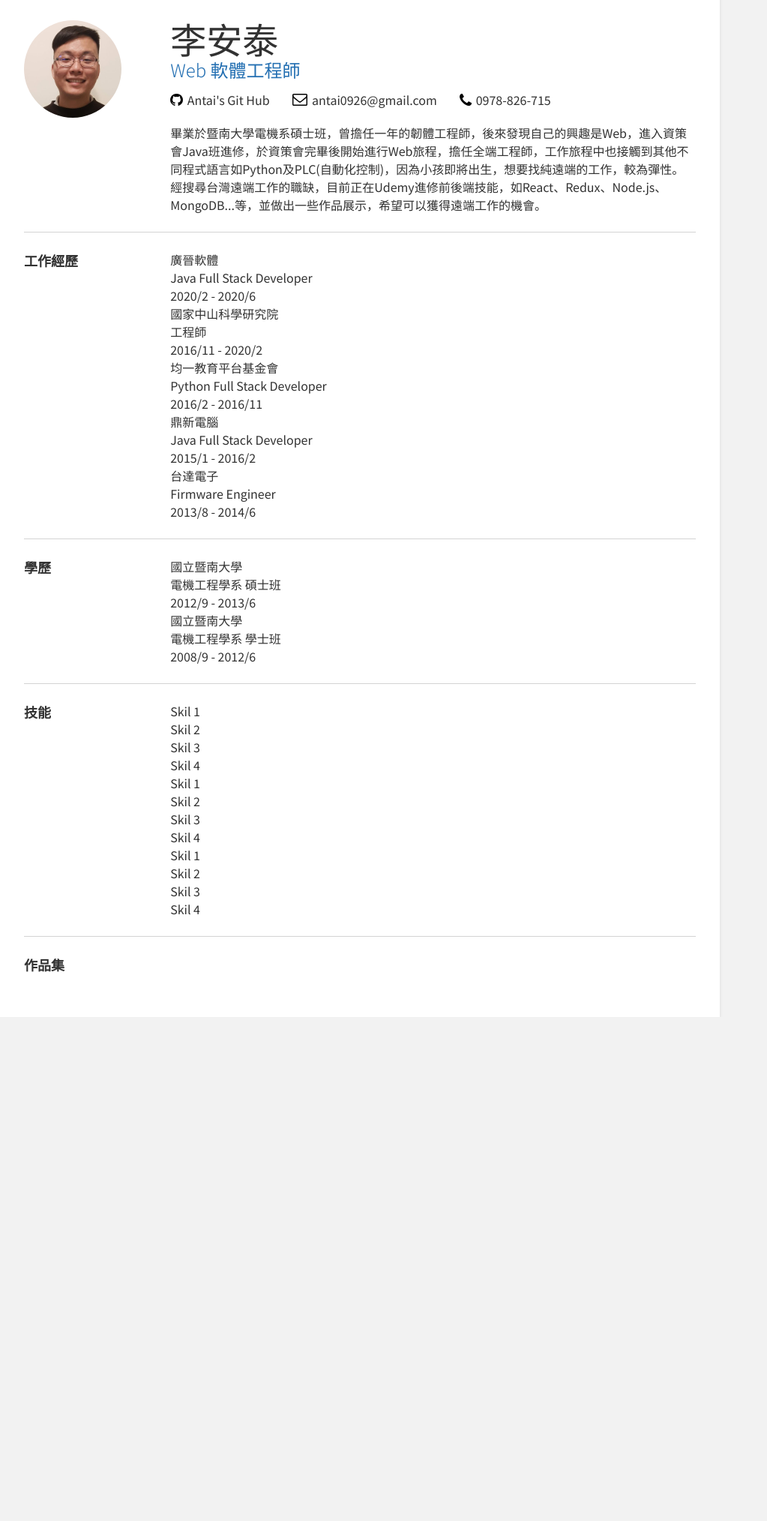
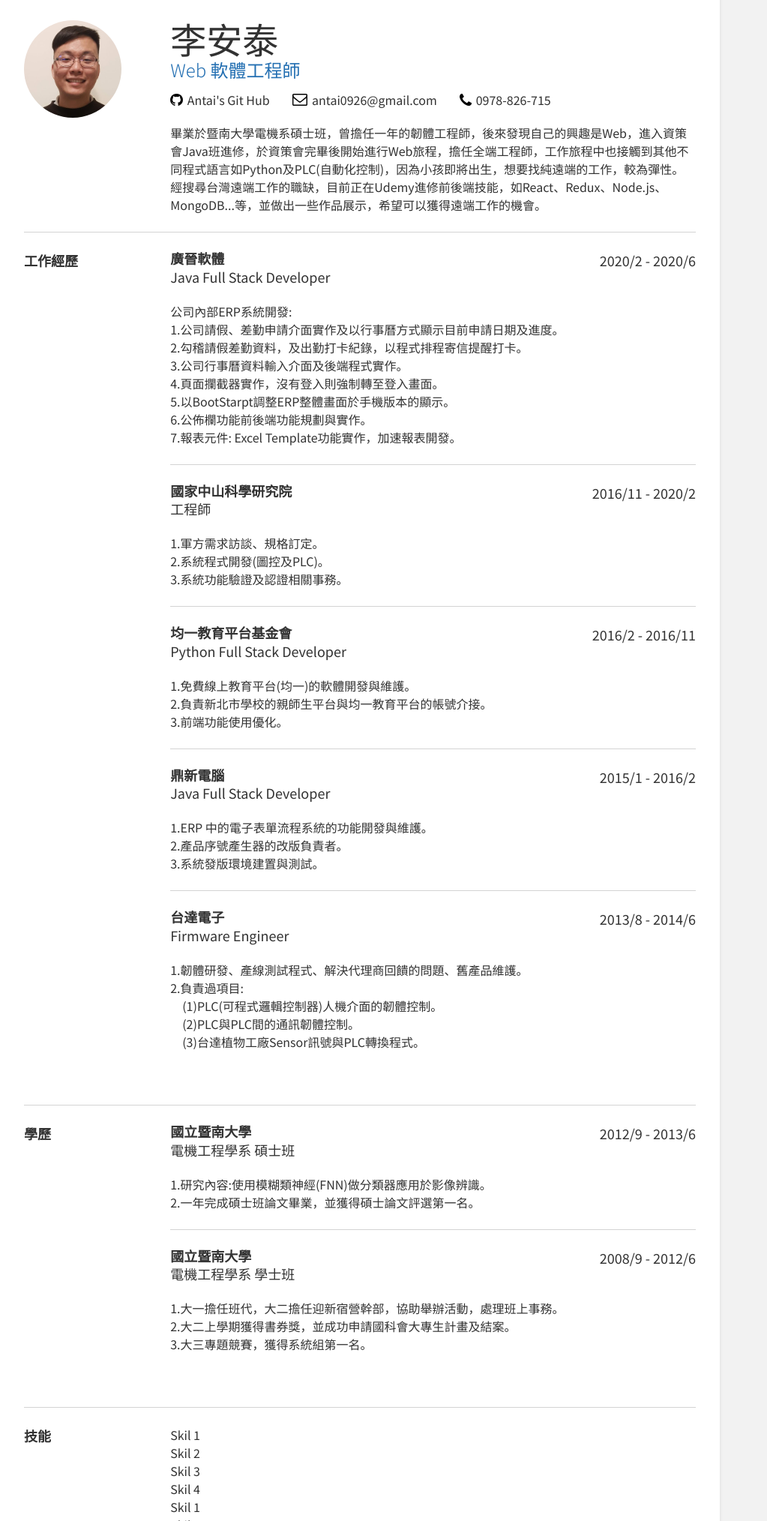
Before and after one commit to antai0926/Antai-Resume, a plain HTML site: page index.html in a window 1280 px wide. Shown: the part 29-2057 px from the top of the page at 75% size, without its empty margins (0-1023 px from the left). Before the commit the page ends 1385 px from the top, so only its background shows below. Drawn offline with nearby package versions, Linux system fonts and the light colour scheme.

Commit message:
add experience part

```diff
--- a/index.html
+++ b/index.html
@@ -32,9 +32,7 @@
           <div class="links">
             <div class="link-item">
               <img src="./img/github.svg" alt="github-link" />
-              <a href="https://github.com/antai0926"
-                >Antai's Git Hub</a
-              >
+              <a href="https://github.com/antai0926">Antai's Git Hub</a>
             </div>
             <div class="link-item">
               <img src="./img/envelope-o.svg" alt="e-mail" />
@@ -63,6 +61,16 @@
               </div>
               <div>2020/2 - 2020/6</div>
             </div>
+            <p>
+              公司內部ERP系統開發:<br />
+              1.公司請假、差勤申請介面實作及以行事曆方式顯示目前申請日期及進度。<br />
+              2.勾稽請假差勤資料，及出勤打卡紀錄，以程式排程寄信提醒打卡。<br />
+              3.公司行事曆資料輸入介面及後端程式實作。<br />
+              4.頁面攔截器實作，沒有登入則強制轉至登入畫面。<br />
+              5.以BootStarpt調整ERP整體畫面於手機版本的顯示。<br />
+              6.公佈欄功能前後端功能規劃與實作。<br />
+              7.報表元件: Excel Template功能實作，加速報表開發。<br />
+            </p>
           </div>
           <div class="job">
             <div class="job-title-container">
@@ -72,6 +80,11 @@
               </div>
               <div>2016/11 - 2020/2</div>
             </div>
+            <p>
+              1.軍方需求訪談、規格訂定。<br />
+              2.系統程式開發(圖控及PLC)。<br />
+              3.系統功能驗證及認證相關事務。<br />
+            </p>
           </div>
           <div class="job">
             <div class="job-title-container">
@@ -81,6 +94,11 @@
               </div>
               <div>2016/2 - 2016/11</div>
             </div>
+            <p>
+              1.免費線上教育平台(均一)的軟體開發與維護。<br />
+              2.負責新北市學校的親師生平台與均一教育平台的帳號介接。<br />
+              3.前端功能使用優化。<br />
+            </p>
           </div>
           <div class="job">
             <div class="job-title-container">
@@ -90,6 +108,11 @@
               </div>
               <div>2015/1 - 2016/2</div>
             </div>
+            <p>
+              1.ERP 中的電子表單流程系統的功能開發與維護。<br />
+              2.產品序號產生器的改版負責者。<br />
+              3.系統發版環境建置與測試。<br />
+            </p>
           </div>
           <div class="job">
             <div class="job-title-container">
@@ -99,6 +122,13 @@
               </div>
               <div>2013/8 - 2014/6</div>
             </div>
+            <p>
+              1.韌體研發、產線測試程式、解決代理商回饋的問題、舊產品維護。<br />
+              2.負責過項目: <br />
+              &emsp;(1)PLC(可程式邏輯控制器)人機介面的韌體控制。<br />
+              &emsp;(2)PLC與PLC間的通訊韌體控制。<br />
+              &emsp;(3)台達植物工廠Sensor訊號與PLC轉換程式。<br />
+            </p>
           </div>
         </div>
       </section>
@@ -114,6 +144,10 @@
               </div>
               <div>2012/9 - 2013/6</div>
             </div>
+            <p>
+              1.研究內容:使用模糊類神經(FNN)做分類器應用於影像辨識。<br />
+              2.一年完成碩士班論文畢業，並獲得碩士論文評選第一名。 <br />
+            </p>
           </div>
           <div class="job">
             <div class="job-title-container">
@@ -123,6 +157,11 @@
               </div>
               <div>2008/9 - 2012/6</div>
             </div>
+             <p>
+              1.大一擔任班代，大二擔任迎新宿營幹部，協助舉辦活動，處理班上事務。<br />
+              2.大二上學期獲得書券獎，並成功申請國科會大專生計畫及結案。 <br />
+              3.大三專題競賽，獲得系統組第一名。 <br />
+            </p>
           </div>
         </div>
       </section>
--- a/styles/style.scss
+++ b/styles/style.scss
@@ -83,3 +83,23 @@ img.avatar {
     }
   }
 }
+
+/*工作經驗*/
+.job {
+  padding-bottom: 24px;
+  margin-bottom: 24px;
+  border-bottom: 1px solid lightgrey;
+  &:last-child {
+    border-bottom: none;
+  }
+  .job-title-container {
+    display: flex;
+    justify-content: space-between;
+    margin-bottom: 20px;
+    font-size: 18px;
+    .job-company{
+      font-weight: bold;
+      line-height: 1.2;
+    }
+  }
+}
```
Also changed, not shown: styles/style.css, 1 other file.
